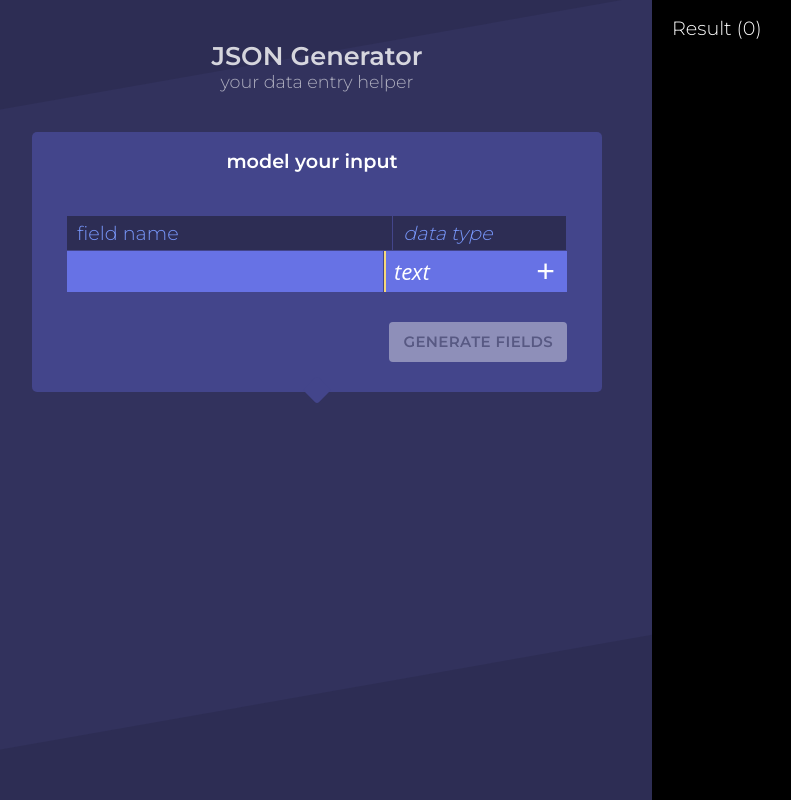
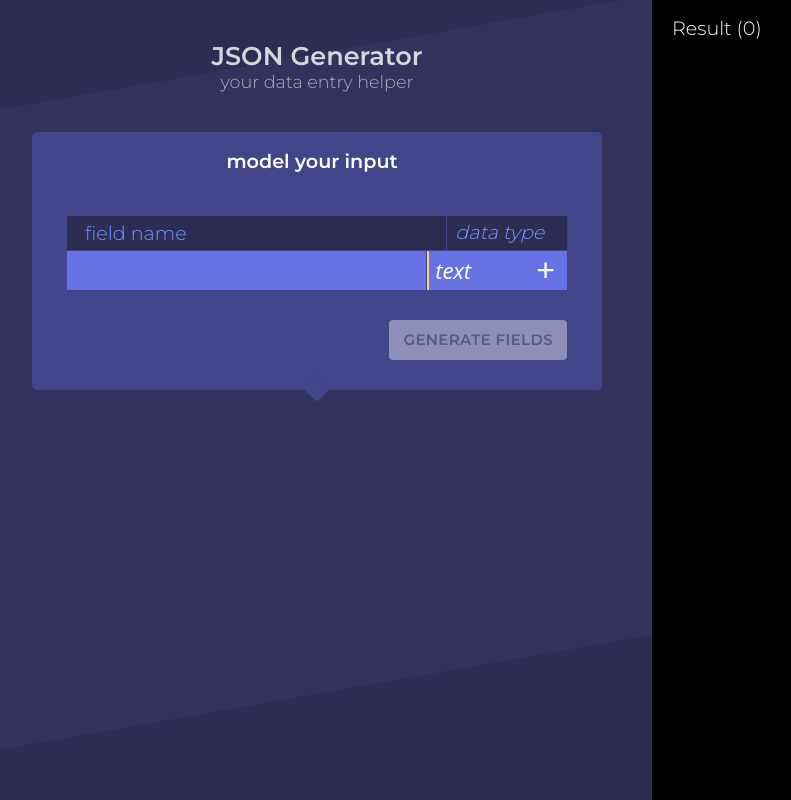
Before and after one commit to xwang1000/json-generator, a React (Create React App) app: page / in a window 1280 px wide. Shown: the whole page, without its empty margins (18-809 px from the left). Built offline with nearby package versions, Linux system fonts and the light colour scheme.

Commit message:
Align model columns

```diff
--- a/src/ModelPanel.css
+++ b/src/ModelPanel.css
@@ -30,8 +30,6 @@
 .model-row__type,
 .model-panel__form .dropdown {
   font-style: italic;
-  width: 8rem;
-  padding: 5px 10px;
   flex: 1;
   border-left: 1px solid var(--color-purple-1);
 }
@@ -42,24 +40,15 @@
   background-color: var(--color-dark-purple);
 }
 
-.model-row--header .model-row__type {
-  border-right: 1px solid var(--color-purple-1);
-}
-
 .model-row__name {
-  padding: 5px 10px;
   flex: 2;
 }
 
 .model-row__icon {
-  position: absolute;
-  top: 0;
-  bottom: 0;
-  right: 0;
-  width: 2rem;
   display: flex;
   align-items: center;
   justify-content: center;
+  padding: 4px 10px;
 }
 
 .model-row__icon:hover svg {
@@ -89,15 +78,16 @@
   color: white;
   font-size: 1.2rem;
   font-weight: 300;
-  padding-left: 18px;
+  /* padding-left: 18px; */
   border: none;
-  flex: 2;
+  /* flex: 2; */
   outline: none;
 }
 
 .model-panel__form .dropdown {
   background-color: transparent;
   color: white;
+  padding: 4px 8px;
 }
 
 .model-panel__form ::placeholder {
@@ -139,7 +129,17 @@
   cursor: pointer;
 }
 
-.dropdown-button-wrapper {
+.model__row__left {
+  flex: 3;
+  padding: 5px 10px;
+}
+
+.model__row__right {
+  flex: 1;
   display: flex;
-  width: 184px;
+  justify-content: space-between;
 }
+
+.model-row__value {
+  margin: 4px 8px;
+}
--- a/src/ModelPanel.js
+++ b/src/ModelPanel.js
@@ -63,13 +63,13 @@ const ModelPanel = props => {
     return (
       <form className="model-panel__form" onSubmit={handleSubmit}>
         <input
-          className="model-panel__form__name"
+          className="model-panel__form__name model__row__left"
           type="text"
           value={inputName}
           onChange={handleInputNameChange}
           autoFocus
         />
-        <div className="dropdown-button-wrapper">
+        <div className="model__row__right">
           <DropDown
             onChange={setInputType}
             options={inputTypes}
@@ -83,8 +83,16 @@ const ModelPanel = props => {
   const renderBody = (
     <div className="expandable-panel__body">
       <div className="model-row model-row--header">
-        <div className="model-row__name">field name</div>
-        <div className="model-row__type">data type</div>
+        <div className="model-row__name model__row__left">
+          <span className="model-row__value">
+            field name
+          </span>
+        </div>
+        <div className="model-row__type model__row__right">
+          <span className="model-row__value">
+            data type
+          </span>
+        </div>
       </div>
       {renderRows()}
       {renderForm()}
--- a/src/ModelRow.js
+++ b/src/ModelRow.js
@@ -11,11 +11,19 @@ const ModelRow = props => {
 
   return (
     <div className="model-row">
-      <div className="model-row__name">{name}</div>
-      <div className="model-row__type">{type}</div>
-      <a href="/" className="model-row__icon" onClick={deleteHandler}>
-        <IosTrash color="#bbbbbb" />
-      </a>
+      <div className="model-row__name model__row__left">
+        <span className="model-row__value">
+          {name}
+        </span>
+      </div>
+      <div className="model-row__type model__row__right">
+        <span className="model-row__value">
+          {type}
+        </span>
+        <a href="/" className="model-row__icon" onClick={deleteHandler}>
+          <IosTrash color="#bbbbbb" />
+        </a>
+      </div>
     </div>
   )
 }
```
